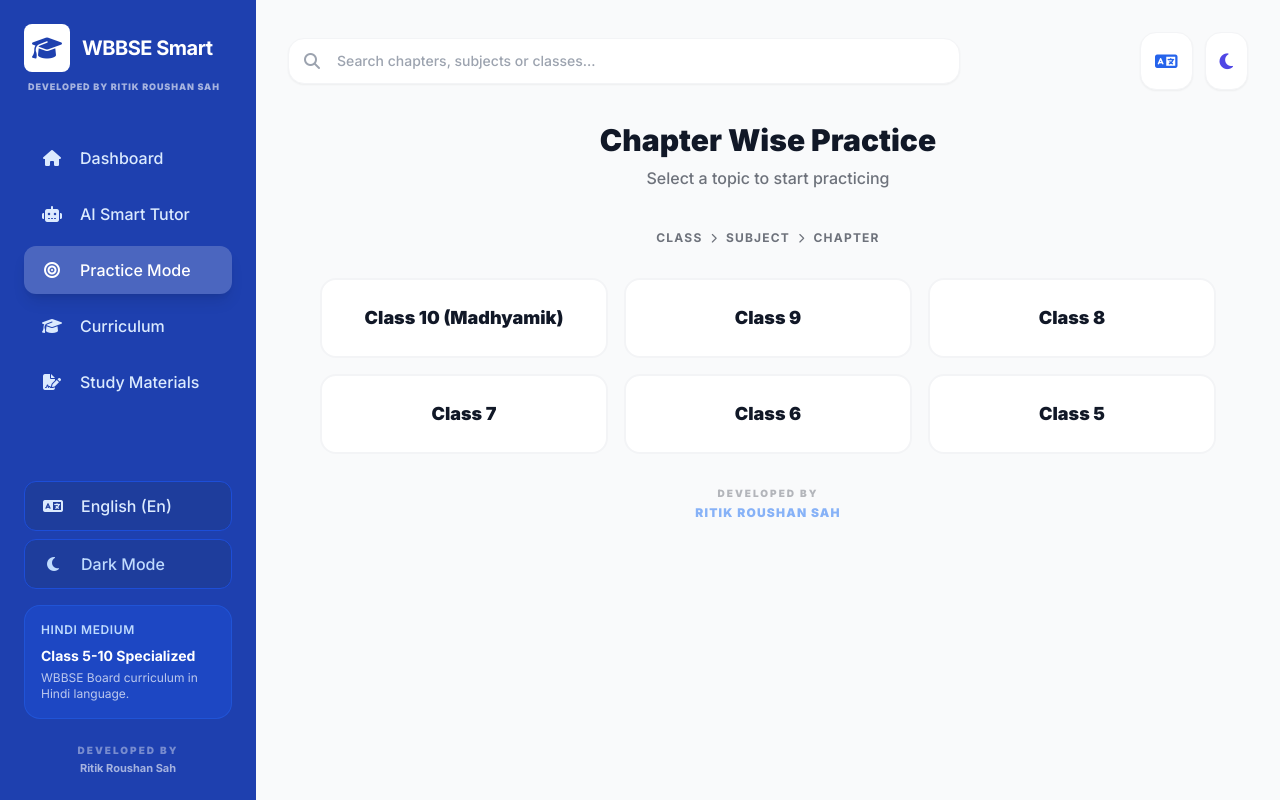
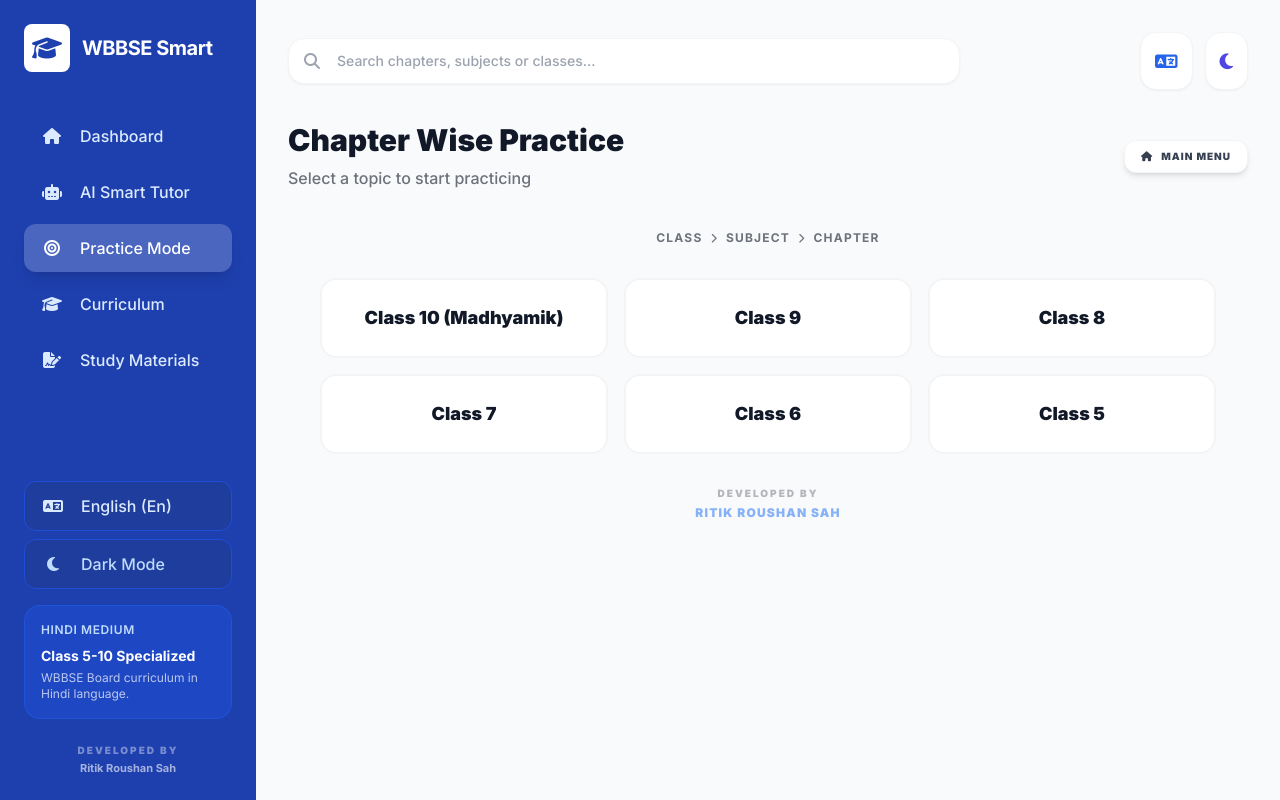
Before and after one commit to sonaliraj68889-ui/WBBSE-Smart-Solutions-, a React (Vite) app: page / in a window 1280 px wide. Both pictures are taken after a click on the button "Practice Mode". Built offline with nearby package versions, Linux system fonts and the light colour scheme.

Commit message:
refactor: Centralize developer attribution and navigation
Move developer attribution to a consistent location across key components and standardize navigation buttons to return to the main menu. This improves user experience by making information and navigation predictable.

```diff
--- a/App.tsx
+++ b/App.tsx
@@ -192,6 +192,7 @@ const App: React.FC = () => {
                 <h3 className="text-3xl font-black italic tracking-tighter text-blue-600 uppercase">Flash Mode</h3>
                 <h4 className="text-xl font-bold">{generationMessages[paperGenerationStatus]}</h4>
                 <p className="opacity-50 text-xs font-black uppercase tracking-widest">Powered by Gemini AI</p>
+                <p className="text-[10px] font-black uppercase tracking-widest opacity-30 text-blue-500 mt-2">Developed by Ritik Roushan Sah</p>
               </div>
             </div>
           );
--- a/components/Layout.tsx
+++ b/components/Layout.tsx
@@ -38,7 +38,6 @@ const Layout: React.FC<LayoutProps> = ({ children, activeTab, setActiveTab, dark
               <i className="fa-solid fa-graduation-cap text-2xl"></i>
               <span className="font-bold text-xl tracking-tight">WBBSE Smart Solutions</span>
             </div>
-            <span className="text-[9px] font-black uppercase tracking-widest opacity-60 mt-0.5">Developed by Ritik Roushan Sah</span>
           </div>
           <div className="flex items-center space-x-2">
             <button
@@ -87,7 +86,6 @@ const Layout: React.FC<LayoutProps> = ({ children, activeTab, setActiveTab, dark
               </div>
               <span className="font-bold text-xl tracking-tight">WBBSE Smart</span>
             </div>
-            <span className="text-[9px] font-black uppercase tracking-widest opacity-60 mt-2 ml-1">Developed by Ritik Roushan Sah</span>
           </div>
 
           <nav className="space-y-2 flex-1">
--- a/components/PracticeMode.tsx
+++ b/components/PracticeMode.tsx
@@ -133,6 +133,10 @@ const PracticeMode: React.FC<PracticeModeProps> = ({ darkMode, lang, onQuotaExce
              Try Again
            </button>
         </div>
+        <div className="mt-8">
+          <p className="text-[10px] font-black uppercase tracking-[0.2em] opacity-30">Developed by</p>
+          <p className="text-xs font-black uppercase tracking-widest text-blue-500 opacity-60 mt-1">Ritik Roushan Sah</p>
+        </div>
       </div>
     );
   }
@@ -207,8 +211,9 @@ const PracticeMode: React.FC<PracticeModeProps> = ({ darkMode, lang, onQuotaExce
 
         {/* Footer Actions */}
         <div className="flex items-center justify-between pt-4">
-           <button onClick={handleReset} className="px-6 py-3 rounded-xl font-bold uppercase text-xs tracking-widest opacity-40 hover:opacity-100 transition-opacity">
-              Exit
+           <button onClick={onHome} className="px-6 py-3 rounded-xl font-bold uppercase text-xs tracking-widest opacity-40 hover:opacity-100 transition-opacity flex items-center space-x-2">
+              <i className="fa-solid fa-house"></i>
+              <span>{t.mainMenu}</span>
            </button>
            {!showAnswer ? (
              <button
@@ -234,9 +239,15 @@ const PracticeMode: React.FC<PracticeModeProps> = ({ darkMode, lang, onQuotaExce
   // 1. & 2. Selection View (Class -> Subject -> Chapter)
   return (
     <div className="space-y-8 animate-fadeIn pb-20">
-      <div className="text-center space-y-2 mb-10">
-        <h2 className={`text-3xl font-black ${darkMode ? 'text-white' : 'text-gray-900'}`}>{t.chapterPractice}</h2>
-        <p className="opacity-60 font-medium max-w-lg mx-auto">{t.selectPracticeTopic}</p>
+      <div className="flex justify-between items-center mb-10">
+        <div className="space-y-2">
+          <h2 className={`text-3xl font-black ${darkMode ? 'text-white' : 'text-gray-900'}`}>{t.chapterPractice}</h2>
+          <p className="opacity-60 font-medium max-w-lg">{t.selectPracticeTopic}</p>
+        </div>
+        <button onClick={onHome} className={`px-4 py-2 rounded-xl flex items-center space-x-2 font-black text-[10px] uppercase tracking-widest shadow-md transition-all hover:bg-opacity-80 ${darkMode ? 'bg-slate-800 text-slate-200' : 'bg-white text-gray-700 border border-gray-100'}`}>
+          <i className="fa-solid fa-house"></i>
+          <span className="hidden sm:inline">{t.mainMenu}</span>
+        </button>
       </div>
 
       {/* Breadcrumbs for Selection */}
--- a/components/SamplePaperViewer.tsx
+++ b/components/SamplePaperViewer.tsx
@@ -51,9 +51,9 @@ const SamplePaperViewer: React.FC<SamplePaperViewerProps> = ({ paper, darkMode,
   return (
     <div className="animate-fadeIn pb-20">
       <div className="flex flex-col md:flex-row md:items-center justify-between mb-8 no-print gap-4">
-        <button onClick={onBack} className={`px-4 py-2.5 rounded-2xl flex items-center space-x-2 font-black text-xs uppercase transition-all shadow-md ${darkMode ? 'bg-slate-800 text-slate-200' : 'bg-white text-gray-700'}`}>
-          <i className="fa-solid fa-arrow-left"></i>
-          <span>{t.back}</span>
+        <button onClick={onBack} className={`px-4 py-2.5 rounded-2xl flex items-center space-x-2 font-black text-xs uppercase transition-all shadow-md ${darkMode ? 'bg-slate-800 text-slate-200 hover:bg-slate-700' : 'bg-white text-gray-700 hover:bg-gray-50'}`}>
+          <i className="fa-solid fa-house"></i>
+          <span>{t.mainMenu}</span>
         </button>
         <div className="flex flex-wrap items-center gap-3">
           {showCopied && <span className="text-[10px] font-bold text-emerald-500">{t.copied}</span>}
--- a/components/SmartTutor.tsx
+++ b/components/SmartTutor.tsx
@@ -770,6 +770,10 @@ const SmartTutor: React.FC<SmartTutorProps> = ({ darkMode, lang, initialQuery, i
                     </button>
                     <button onClick={() => { setIsExamMode(false); setExamResult(null); setExamQuestions([]); }} className={`w-full sm:w-auto px-8 md:px-14 py-4 md:py-5 rounded-[2.5rem] font-black uppercase tracking-[0.2em] text-[10px] md:text-xs border-2 transition-all ${darkMode ? 'bg-slate-800 border-slate-700 text-slate-300 hover:bg-slate-700' : 'bg-gray-100 border-gray-200 text-gray-600 hover:bg-gray-200'}`}>{t.back}</button>
                   </div>
+                  <div className="mt-8">
+                    <p className="text-[10px] font-black uppercase tracking-[0.2em] opacity-30">Developed by</p>
+                    <p className="text-xs font-black uppercase tracking-widest text-blue-500 opacity-60 mt-1">Ritik Roushan Sah</p>
+                  </div>
                 </div>
 
                 <div className="grid grid-cols-1 gap-6 md:gap-8">
```
